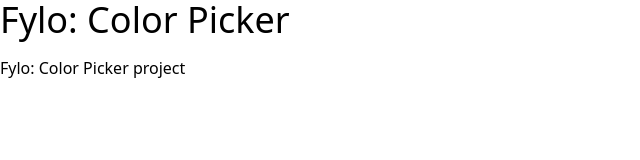
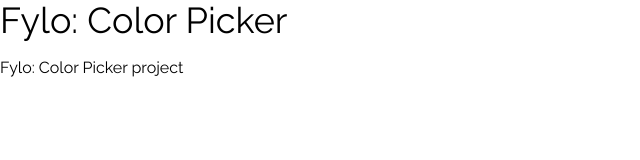
Before and after one commit to codecamp-prem/tailwind-websites, a website: page FlyoColorPicker/index.html in a window 1280 px wide. Shown: the whole page, without its empty margins (0-640 px from the left). Drawn offline with Linux system fonts and the light colour scheme.

Commit message:
config the project

```diff
--- a/FlyoColorPicker/index.html
+++ b/FlyoColorPicker/index.html
@@ -4,6 +4,12 @@
     <meta charset="UTF-8" />
     <meta http-equiv="X-UA-Compatible" content="IE=edge" />
     <meta name="viewport" content="width=device-width, initial-scale=1.0" />
+    <link rel="preconnect" href="https://fonts.googleapis.com" />
+    <link rel="preconnect" href="https://fonts.gstatic.com" crossorigin />
+    <link
+      href="https://fonts.googleapis.com/css2?family=Open+Sans:wght@400;700&family=Raleway:ital,wght@0,400;0,700;1,400&display=swap"
+      rel="stylesheet"
+    />
     <link rel="stylesheet" href="css/style.css" />
     <title>Fylo: Color Picker</title>
   </head>
--- a/FlyoColorPicker/tailwind.config.js
+++ b/FlyoColorPicker/tailwind.config.js
@@ -1,7 +1,33 @@
 module.exports = {
-  content: ['./*.html'],
+  content: ["./*.html"],
+  darkMode: "class",
   theme: {
-    extend: {},
+    extend: {
+      colors: {
+        darkBlue: "hsl(217, 28%, 15%)",
+        darkBlue1: "hsl(218, 28%, 13%)",
+        darkBlue2: "hsl(216, 53%, 9%)",
+        darkBlue3: "hsl(219, 30%, 18%)",
+        accentCyan: "hsl(176, 68%, 64%)",
+        accentBlue: "hsl(198, 60%, 50%)",
+        lightRed: "hsl(0, 100%, 63%)",
+      },
+      fontFamily: {
+        sans: ["Raleway", "sans-serif"],
+        opensans: ["Open Sans", "sans-serif"],
+      },
+      backgroundImage: (theme) => ({
+        "logo-dark-mode": "url('../images/logo-dark-mode.svg')",
+        "logo-light-mode": "url('../images/logo-light-mode.svg')",
+        "curvy-dark-mode": "url('../images/bg-curvy-dark-mode.svg')",
+        "curvy-light-mode": "url('../images/bg-curvy-light-mode.svg')",
+      }),
+    },
+  },
+  variants: {
+    extend: {
+      backgroundImage: ["dark"],
+    },
   },
   plugins: [],
-}
+};
```
Also changed, not shown: FlyoColorPicker/css/style.css.
